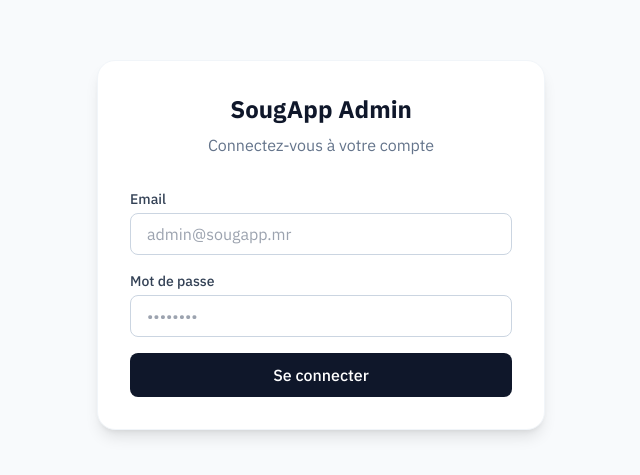
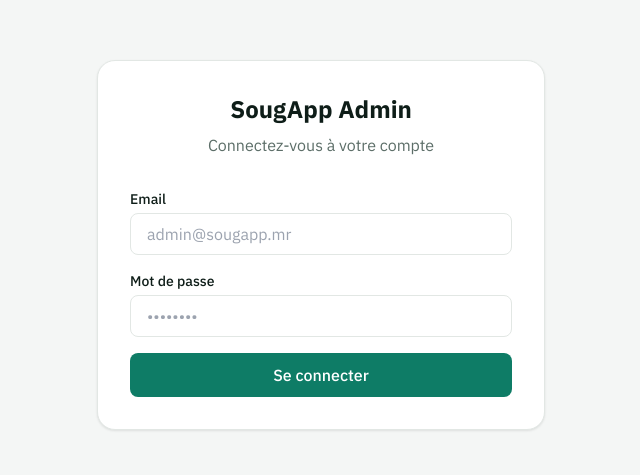
Before and after one commit to bmogueya/sougapp-, a React (Vite) app in the folder sougapp-multi-service/: page /login in a window 1280 px wide. Shown: the part 155-630 px from the top of the page, without its empty margins (319-959 px from the left). Built offline with nearby package versions, Linux system fonts and the light colour scheme; no server answers.

Commit message:
style(design): FINDING-001 — migrate Login.tsx to CSS variable theme

```diff
--- a/sougapp-multi-service/src/pages/Login.tsx
+++ b/sougapp-multi-service/src/pages/Login.tsx
@@ -28,11 +28,11 @@
   };
 
   return (
-    <div className="min-h-screen bg-slate-50 flex items-center justify-center p-4">
-      <div className="bg-white p-8 rounded-2xl shadow-lg w-full max-w-md border border-slate-100">
+    <div className="min-h-screen bg-bg flex items-center justify-center p-4">
+      <div className="bg-surface p-8 rounded-2xl shadow-card w-full max-w-md border border-border">
         <div className="text-center mb-8">
-          <h1 className="text-2xl font-bold text-slate-900">SougApp Admin</h1>
-          <p className="text-slate-500 mt-2">Connectez-vous à votre compte</p>
+          <h1 className="text-2xl font-bold text-text">SougApp Admin</h1>
+          <p className="text-muted mt-2">Connectez-vous à votre compte</p>
         </div>
 
         {error && (
@@ -43,7 +43,7 @@
 
         <form onSubmit={handleLogin} className="space-y-4">
           <div>
-            <label htmlFor="login-email" className="block text-sm font-medium text-slate-700 mb-1">
+            <label htmlFor="login-email" className="block text-sm font-medium text-text mb-1">
               Email
             </label>
             <input
@@ -53,13 +53,13 @@
               onChange={(e) => setEmail(e.target.value)}
               placeholder="admin@sougapp.mr"
               autoComplete="email"
-              className="w-full px-4 py-2 border border-slate-300 rounded-lg focus:ring-2 focus:ring-primary focus:border-primary outline-none transition-colors"
+              className="w-full px-4 py-2 border border-border bg-surface text-text rounded-lg focus:ring-2 focus:ring-primary focus:border-primary outline-none transition-colors"
               required
             />
           </div>
 
           <div>
-            <label htmlFor="login-password" className="block text-sm font-medium text-slate-700 mb-1">
+            <label htmlFor="login-password" className="block text-sm font-medium text-text mb-1">
               Mot de passe
             </label>
             <input
@@ -69,7 +69,7 @@
               onChange={(e) => setPassword(e.target.value)}
               placeholder="••••••••"
               autoComplete="current-password"
-              className="w-full px-4 py-2 border border-slate-300 rounded-lg focus:ring-2 focus:ring-primary focus:border-primary outline-none transition-colors"
+              className="w-full px-4 py-2 border border-border bg-surface text-text rounded-lg focus:ring-2 focus:ring-primary focus:border-primary outline-none transition-colors"
               required
             />
           </div>
@@ -77,7 +77,7 @@
           <button
             type="submit"
             disabled={loading}
-            className="w-full bg-slate-900 text-white font-medium py-2.5 rounded-lg hover:bg-slate-800 transition-colors disabled:opacity-50"
+            className="w-full bg-primary text-primary-foreground font-medium py-2.5 rounded-lg hover:bg-primary-strong transition-colors disabled:opacity-50"
           >
             {loading ? 'Connexion...' : 'Se connecter'}
           </button>
```
